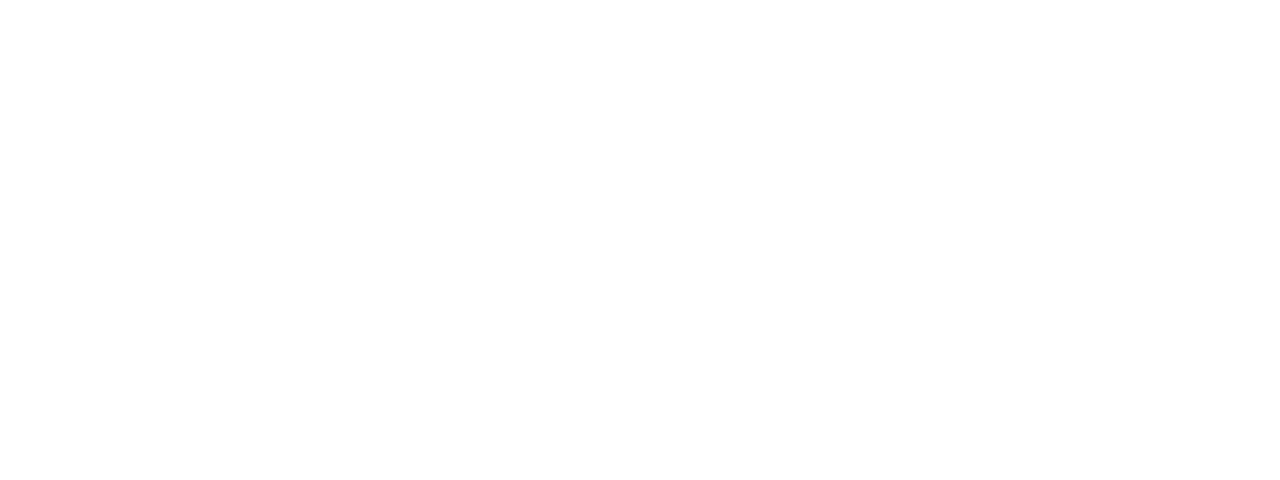
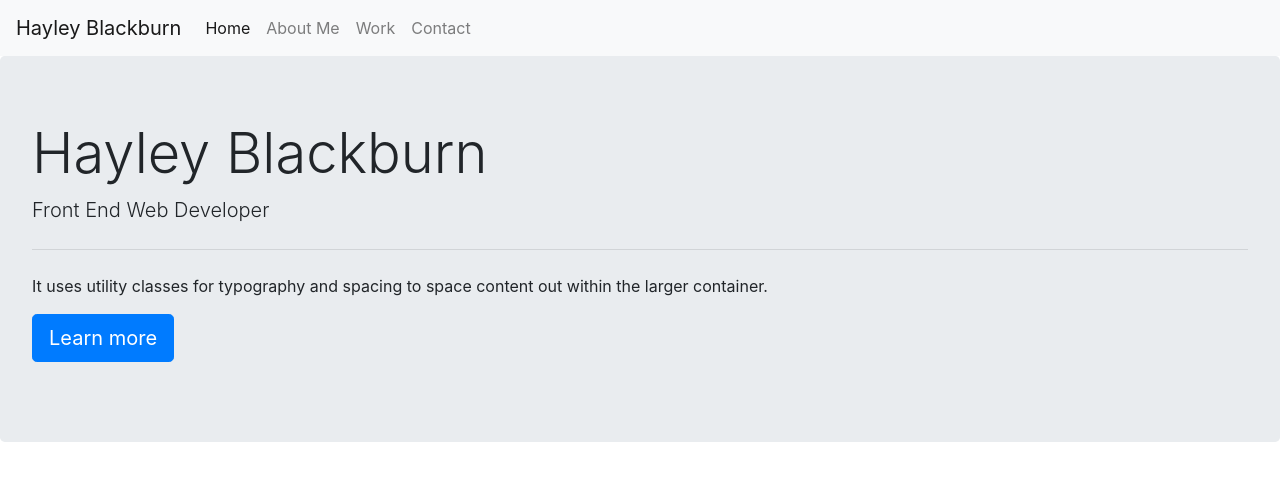
Before and after one commit to codenamehaylz/Bootstrap-Portfolio, a plain HTML site: page index.html in a window 1280 px wide. Drawn offline with nearby package versions, Linux system fonts and the light colour scheme.

Commit message:
added navbar and jumbotron

```diff
--- a/index.html
+++ b/index.html
@@ -8,7 +8,34 @@
         <link rel="stylesheet" href="css/style.css">
     </head>
 
-    <body>
+    <body id="page-top">
+
+        <!--Navigation bar-->
+        <nav class="navbar navbar-expand-lg navbar-light bg-light">
+            <a class="navbar-brand" href="#page-top">Hayley Blackburn</a>
+            <button class="navbar-toggler" type="button" data-toggle="collapse" data-target="#navbarNavAltMarkup" aria-controls="navbarNavAltMarkup" aria-expanded="false" aria-label="Toggle navigation">
+              <span class="navbar-toggler-icon"></span>
+            </button>
+            <div class="collapse navbar-collapse" id="navbarNavAltMarkup">
+              <div class="navbar-nav">
+                <a class="nav-item nav-link active" href="#">Home <span class="sr-only">(current)</span></a>
+                <a class="nav-item nav-link" href="#">About Me</a>
+                <a class="nav-item nav-link" href="#">Work</a>
+                <a class="nav-item nav-link" href="#">Contact</a>
+              </div>
+            </div>
+          </nav>
+
+        <!--Jumbotron-->
+        <div class="jumbotron">
+            <h1 class="display-4">Hayley Blackburn</h1>
+            <p class="lead">Front End Web Developer</p>
+            <hr class="my-4">
+            <p>It uses utility classes for typography and spacing to space content out within the larger container.</p>
+            <p class="lead">
+              <a class="btn btn-primary btn-lg" href="#" role="button">Learn more</a>
+            </p>
+          </div>
 
 
         <!--JS scripts-->
```
